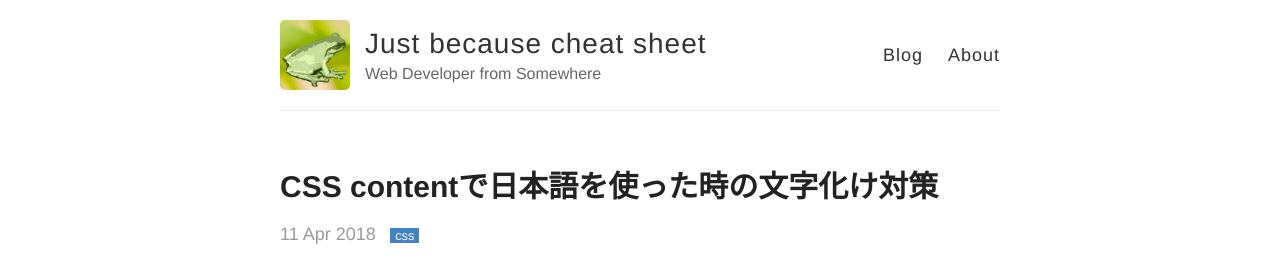
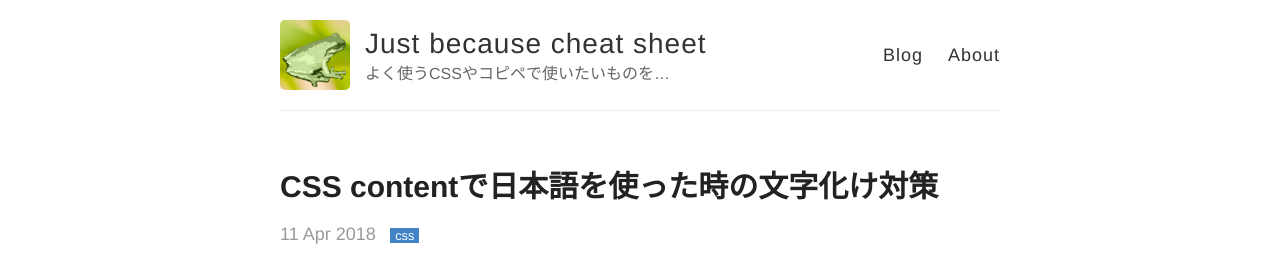
Before and after one commit to sidegore/sidegore.github.io, a Jekyll site: the page built from _posts/2018-4-11-css_content.html, in a window 1280 px wide. Shown: the top 255 px of the page. Built offline with Jekyll 4.4.1, drawn with Linux system fonts in a browser that asks for light colours; comment, search, counter and statistics services are not loaded.

Commit message:
description変更

```diff
--- a/_config.yml
+++ b/_config.yml
@@ -6,7 +6,7 @@
 name: Just because cheat sheet
 
 # Short bio or description (displayed in the header)
-description: Web Developer from Somewhere
+description: よく使うCSSやコピペで使いたいものを…
 
 # URL of your avatar or profile pic (you could use your GitHub profile pic)
 avatar: https://raw.githubusercontent.com/sidegore/sidegore.github.io/master/images/sidegore.png
```
Also changed, not shown: _posts/2018-4-11-css_content.html (line endings or trailing spaces).
